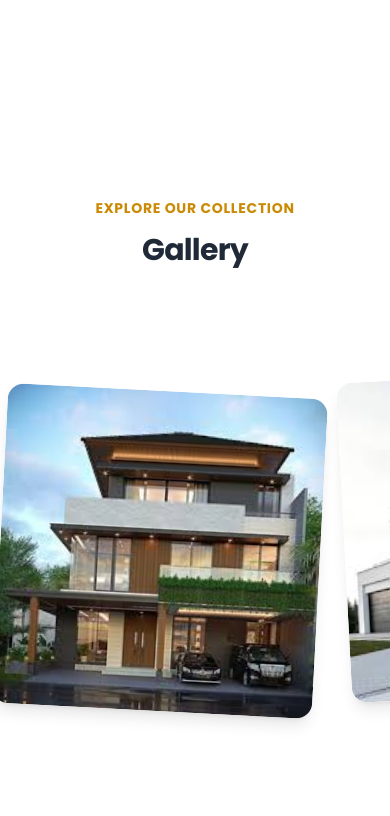
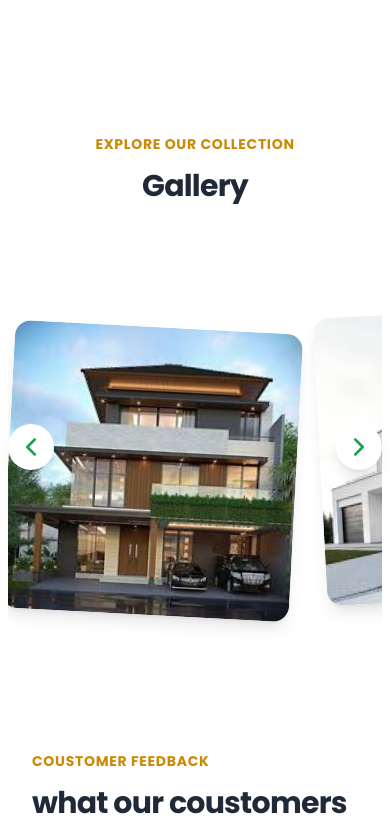
Before and after one commit to Himanshu11202/MIP-Automation, a Next.js app: page / in a window 390 px wide. Shown: the part 3214-4030 px from the top of the page. Built offline with nearby package versions, Linux system fonts and the light colour scheme.

Commit message:
[FEATURE] Add interactive image gallery with scroll and hover effects

```diff
--- a/src/components/gallery/Gallery.jsx
+++ b/src/components/gallery/Gallery.jsx
@@ -1,28 +1,56 @@
-"use client"; // Required for hover and client interactivity
+"use client";
 
+import { useRef } from "react";
 import Image from "next/image";
+import { ChevronLeft, ChevronRight } from "lucide-react";
 import galleryData from "../../../data/galleryData";
 import SectionTitle from "../sectionTitle";
 
 export default function Gallery() {
+  const scrollRef = useRef(null);
+
+  // Scroll function
+  const scroll = (direction) => {
+    if (scrollRef.current) {
+      const { scrollLeft, clientWidth } = scrollRef.current;
+      const scrollAmount = direction === "left" ? -clientWidth : clientWidth;
+      scrollRef.current.scrollTo({
+        left: scrollLeft + scrollAmount,
+        behavior: "smooth",
+      });
+    }
+  };
+
   return (
-    <section className="bg-white py-16 px-6">
-
-      {/* Full width section */}
-      <section
-        className="relative w-screen overflow-hidden"
-        style={{ marginLeft: "calc(-50vw + 50%)", marginRight: "calc(-50vw + 50%)" }}
-      >
-
+    <section className="bg-white py-0 px-2 relative overflow-hidden">
       {/* Heading */}
       <SectionTitle title="Gallery" pretitle="Explore Our Collection" />
 
+      {/* Left Arrow */}
+      <button
+        onClick={() => scroll("left")}
+        className="absolute left-2 top-[60%] -translate-y-1/2 bg-white shadow-lg rounded-full p-2 z-10 hover:bg-green-100 transition"
+      >
+        <ChevronLeft size={30} className="text-green-600" />
+      </button>
+
+      {/* Right Arrow */}
+      <button
+        onClick={() => scroll("right")}
+        className="absolute right-2 top-[60%] -translate-y-1/2 bg-white shadow-lg rounded-full p-2 z-10 hover:bg-green-100 transition"
+      >
+        <ChevronRight size={30} className="text-green-600" />
+      </button>
+
       {/* Horizontal Scrollable Gallery */}
-        <div className="flex overflow-x-scroll gap-6 py-20 cursor-grab scrollbar-hide">
+      <div
+        ref={scrollRef}
+        className="flex overflow-x-scroll gap-6 py-20 cursor-grab scrollbar-hide scroll-smooth"
+      >
         {galleryData.map((item, index) => (
           <div
             key={index}
-              className={`flex-shrink-0 relative w-80 h-80 transform transition-transform duration-500 hover:scale-110 origin-center group
+            className={`flex-shrink-0 relative w-72 h-72 md:w-80 md:h-80 transform transition-transform duration-500 hover:scale-110 overflow-visible origin-center group
               ${
                 index % 3 === 0
                   ? "rotate-3 translate-y-2"
@@ -36,22 +64,21 @@ export default function Gallery() {
               src={item.src}
               alt={item.alt}
               fill
-                style={{ objectFit: "cover" }}
-                className="rounded-2xl shadow-lg"
+              className="object-cover rounded-2xl shadow-lg"
             />
 
             {/* Info box on hover */}
-              <div className="absolute bottom-[-60px] left-1/2 transform -translate-x-1/2 bg-yellow-200 p-2 rounded-md shadow-lg opacity-0 group-hover:opacity-100 transition-opacity duration-300 w-80 text-center pointer-events-none">
-                <h3 className="font-bold text-gray-800">{item.title}</h3>
-                <p className="text-gray-600 text-sm">{item.description}</p>
-              </div>
+           {/* <div className="absolute bottom-[-60px] left-1/2 transform -translate-x-1/2 bg-yellow-200 p-2 rounded-md shadow-lg opacity-0 group-hover:opacity-100 transition-opacity duration-300 w-72 md:w-80 text-center pointer-events-none">
+              <h3 className="font-bold text-gray-800">{item.title || item.alt}</h3>
+              <p className="text-gray-600 text-sm">
+                {item.description || "Click to know more"}
+              </p>
+            </div>*/}
           </div>
         ))}
       </div>
 
-      </section>
-
-      {/* Smooth scroll hide */}
+      {/* Hide scrollbar */}
       <style jsx>{`
         .scrollbar-hide::-webkit-scrollbar {
           display: none;
@@ -61,7 +88,6 @@ export default function Gallery() {
           scrollbar-width: none;
         }
       `}</style>
-
     </section>
   );
 }
```
Lines whose indentation alone changed are shown as unchanged.
